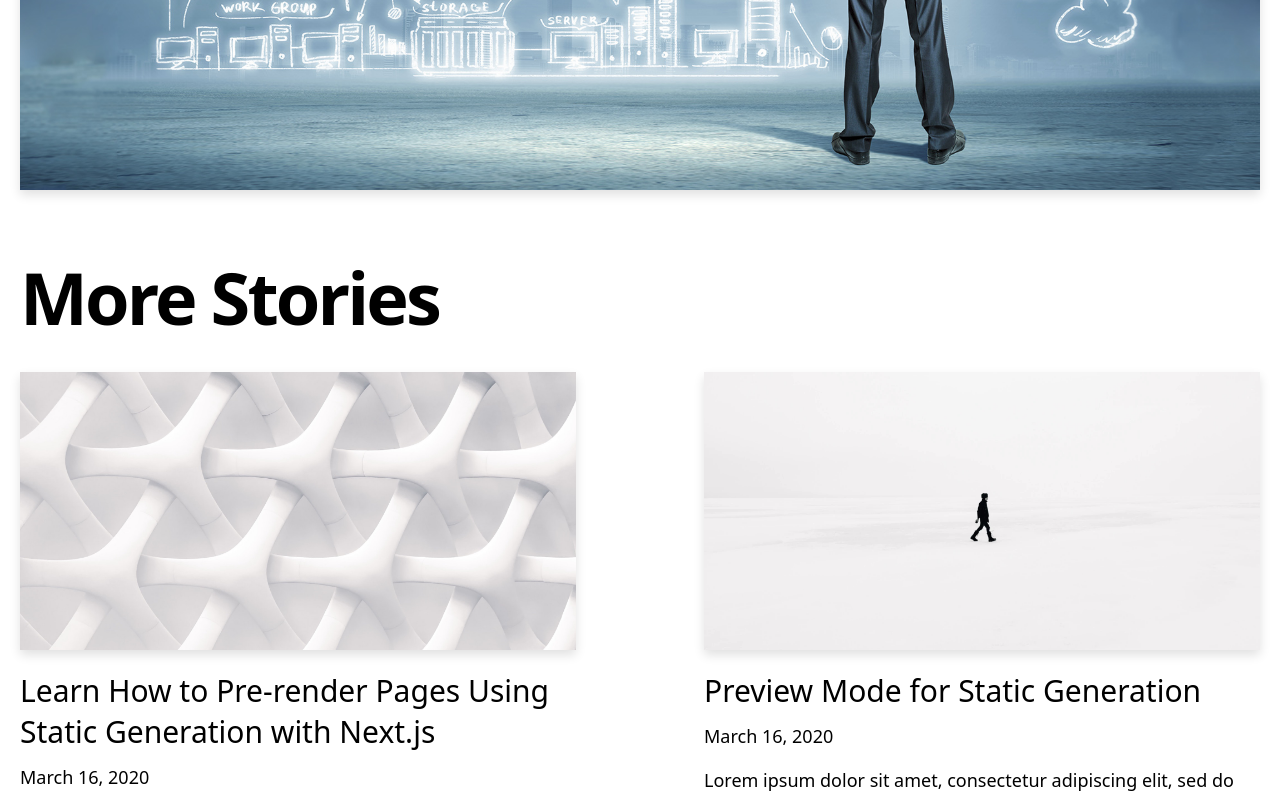
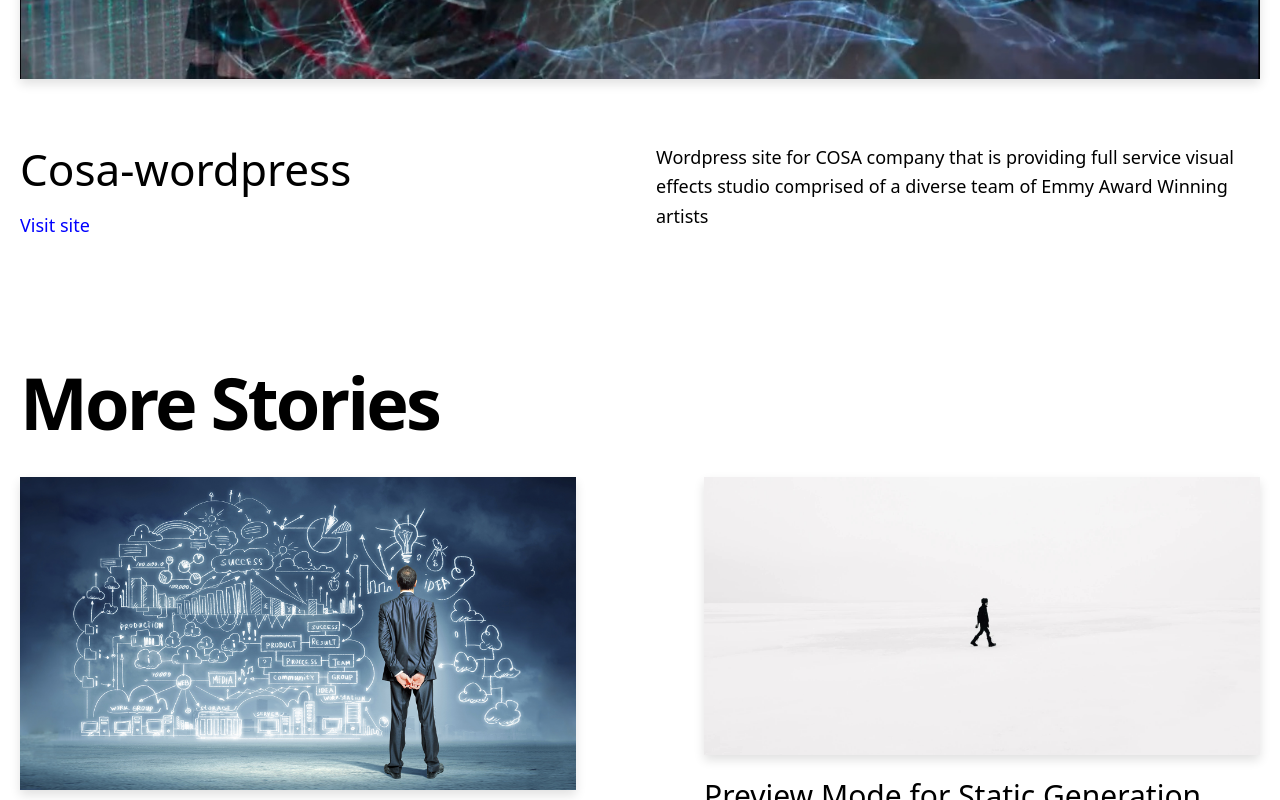
Before and after one commit to AndreiSamorokov/blogstarter, a Next.js app: page / in a window 1280 px wide. Shown: the part 740-1540 px from the top of the page. Built offline with nearby package versions, Linux system fonts and the light colour scheme.

Commit message:
cosa 1st complete

```diff
--- /dev/null
+++ b/_posts/cosa.md
@@ -0,0 +1,23 @@
+---
+title: 'Cosa-wordpress'
+excerpt: 'Wordpress site for COSA company that is providing full service visual effects studio comprised of a diverse team of Emmy Award Winning artists'
+coverImage: '/assets/blog/hello-world/cover.jpg'
+videoUrl: 'https://player.vimeo.com/video/229022483?autoplay=0&background=0&title=0&byline=0&portrait=0&player_id=iframe50439'
+siteUrl: 'https://www.cosavfx.com/'
+date: '2020-03-16T05:35:07.322Z'
+author:
+  name: Tim Neutkens
+  picture: '/assets/blog/authors/tim.jpeg'
+ogImage:
+  url: '/assets/blog/hello-world/cover.jpg'
+---
+
+## About Site
+They said
+"We are a full service visual effects studio comprised of a diverse team of Emmy Award Winning artists, supervisors and producers dedicated to delivering only the highest quality visual effects on time and on budget. We have three locations — North Hollywood, Vancouver, and Atlanta — where we have worked on a number of high-end productions for almost every major studio."
+
+## Technologies
+Wordpress, Revolution Slider Plugin, Vimeo Plugin
+
+### Additional Skills
+PHP, HTML, CSS. JAVASCRIPT
--- a/_posts/dynamic-routing.md
+++ b/_posts/dynamic-routing.md
@@ -3,6 +3,7 @@
 excerpt: 'Lorem ipsum dolor sit amet, consectetur adipiscing elit, sed do eiusmod tempor incididunt ut labore et dolore magna aliqua. Praesent elementum facilisis leo vel fringilla est ullamcorper eget. At imperdiet dui accumsan sit amet nulla facilities morbi tempus.'
 coverImage: '/assets/blog/dynamic-routing/cover.jpg'
 videoUrl: 'https://iberica-travel.com/files/homevideo.mp4'
+siteUrl: 'https://www.cosavfx.com/'
 date: '2020-03-16T05:35:07.322Z'
 author:
   name: JJ Kasper
--- a/_posts/hello-world.md
+++ /dev/null
@@ -1,20 +0,0 @@
----
-title: 'Learn How to Pre-render Pages Using Static Generation with Next.js'
-excerpt: 'Lorem ipsum dolor sit amet, consectetur adipiscing elit, sed do eiusmod tempor incididunt ut labore et dolore magna aliqua. Praesent elementum facilisis leo vel fringilla est ullamcorper eget. At imperdiet dui accumsan sit amet nulla facilities morbi tempus.'
-coverImage: '/assets/blog/hello-world/cover.jpg'
-videoUrl: 'https://player.vimeo.com/video/229022483?autoplay=0&background=0&title=0&byline=0&portrait=0&player_id=iframe50439'
-date: '2020-03-16T05:35:07.322Z'
-author:
-  name: Tim Neutkens
-  picture: '/assets/blog/authors/tim.jpeg'
-ogImage:
-  url: '/assets/blog/hello-world/cover.jpg'
----
-
-Lorem ipsum dolor sit amet, consectetur adipiscing elit, sed do eiusmod tempor incididunt ut labore et dolore magna aliqua. Praesent elementum facilisis leo vel fringilla est ullamcorper eget. At imperdiet dui accumsan sit amet nulla facilities morbi tempus. Praesent elementum facilisis leo vel fringilla. Congue mauris rhoncus aenean vel. Egestas sed tempus urna et pharetra pharetra massa massa ultricies.
-
-Venenatis cras sed felis eget velit. Consectetur libero id faucibus nisl tincidunt. Gravida in fermentum et sollicitudin ac orci phasellus egestas tellus. Volutpat consequat mauris nunc congue nisi vitae. Id aliquet risus feugiat in ante metus dictum at tempor. Sed blandit libero volutpat sed cras. Sed odio morbi quis commodo odio aenean sed adipiscing. Velit euismod in pellentesque massa placerat. Mi bibendum neque egestas congue quisque egestas diam in arcu. Nisi lacus sed viverra tellus in. Nibh cras pulvinar mattis nunc sed. Luctus accumsan tortor posuere ac ut consequat semper viverra. Fringilla ut morbi tincidunt augue interdum velit euismod.
-
-## Lorem Ipsum
-
-Tristique senectus et netus et malesuada fames ac turpis. Ridiculous mus mauris vitae ultricies leo integer malesuada nunc vel. In mollis nunc sed id semper. Egestas tellus rutrum tellus pellentesque. Phasellus vestibulum lorem sed risus ultricies tristique nulla. Quis blandit turpis cursus in hac habitasse platea dictumst quisque. Eros donec ac odio tempor orci dapibus ultrices. Aliquam sem et tortor consequat id porta nibh. Adipiscing elit duis tristique sollicitudin nibh sit amet commodo nulla. Diam vulputate ut pharetra sit amet. Ut tellus elementum sagittis vitae et leo. Arcu non odio euismod lacinia at quis risus sed vulputate.
--- a/_posts/preview.md
+++ b/_posts/preview.md
@@ -3,6 +3,7 @@
 excerpt: 'Lorem ipsum dolor sit amet, consectetur adipiscing elit, sed do eiusmod tempor incididunt ut labore et dolore magna aliqua. Praesent elementum facilisis leo vel fringilla est ullamcorper eget. At imperdiet dui accumsan sit amet nulla facilities morbi tempus.'
 coverImage: '/assets/blog/preview/cover.jpg'
 videoUrl: 'https://iberica-travel.com/files/homevideo.mp4'
+siteUrl: 'https://www.cosavfx.com/'
 date: '2020-03-16T05:35:07.322Z'
 author:
   name: Joe Haddad
--- /dev/null
+++ b/components/common.css
@@ -0,0 +1,3 @@
+.vistsite_link{
+    color:blue
+}
--- a/components/hero-post.js
+++ b/components/hero-post.js
@@ -10,12 +10,31 @@
   excerpt,
   author,
   slug,
+  siteUrl,
 }) {
   return (
     <section>
       <div className="mb-8 md:mb-16">
         <CoverImage title={title} src={coverImage} slug={slug} />
       </div>
+      <div className="md:grid md:grid-cols-2 md:col-gap-16 lg:col-gap-8 mb-20 md:mb-28">
+        <div>
+          <h3 className="mb-4 text-4xl lg:text-6xl leading-tight">
+            <Link as={`/posts/${slug}`} href="/posts/[slug]">
+              <a className="hover:underline">{title}</a>
+            </Link>
+
+          </h3>
+          <div className="mb-4 md:mb-0 text-lg">
+              <Link href={siteUrl}>
+                <a className="hover:underline vistsite_link">Visit site </a>
+              </Link>
+          </div>
+        </div>
+        <div>
+          <p className="text-lg leading-relaxed mb-4">{excerpt}</p>
+        </div>
+      </div>
     </section>
   )
 }
--- a/pages/_app.js
+++ b/pages/_app.js
@@ -1,4 +1,5 @@
 import '../styles/index.css'
+import '../components/common.css'
 
 export default function MyApp({ Component, pageProps }) {
   return <Component {...pageProps} />
--- a/pages/index.js
+++ b/pages/index.js
@@ -26,6 +26,7 @@
               author={heroPost.author}
               slug={heroPost.slug}
               excerpt={heroPost.excerpt}
+              siteUrl={heroPost.siteUrl}
             />
           )}
           {morePosts.length > 0 && <MoreStories posts={morePosts} />}
@@ -43,6 +44,7 @@
     'author',
     'coverImage',
     'excerpt',
+    'siteUrl',
   ])
 
   return {
```
Also changed, not shown: public/assets/blog/hello-world/cover.jpg.
